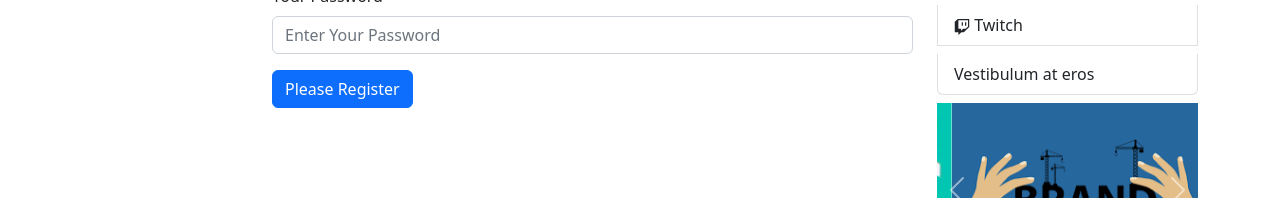
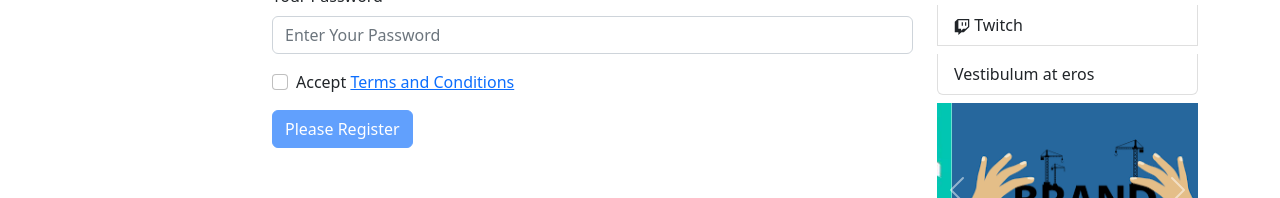
Before and after one commit to sazzadhossain1/viral-news-portal, a React (Create React App) app: page /register in a window 1280 px wide. Shown: the part 354-552 px from the top of the page. Built offline with nearby package versions, Linux system fonts and the light colour scheme; no server answers.

Commit message:
set term and condition check box

```diff
--- /dev/null
+++ b/src/Pages/Others/TermsAndConditions/TermsAndConditions.js
@@ -0,0 +1,15 @@
+import React from "react";
+import { Link } from "react-router-dom";
+
+const TermsAndConditions = () => {
+  return (
+    <div>
+      <h3>Here is our Terms and conditions</h3>
+      <p>
+        Go Back to <Link to="/register">Register</Link>
+      </p>
+    </div>
+  );
+};
+
+export default TermsAndConditions;
--- a/src/Pages/Register/Register.js
+++ b/src/Pages/Register/Register.js
@@ -2,9 +2,11 @@
 import Button from "react-bootstrap/Button";
 import Form from "react-bootstrap/Form";
 import { AuthContext } from "../../context/AuthProvider/AuthProvider";
+import { Link } from "react-router-dom";
 
 const Register = () => {
   const [error, setError] = useState("");
+  const [accepted, setAccepted] = useState(false);
   const { createUser } = useContext(AuthContext);
   const handleSubmit = (event) => {
     event.preventDefault();
@@ -28,6 +30,10 @@
         setError(error.message);
         console.log(error);
       });
+  };
+
+  const handleAccepted = (event) => {
+    setAccepted(event.target.checked);
   };
   return (
     <Form onSubmit={handleSubmit}>
@@ -66,9 +72,20 @@
           required
         />
       </Form.Group>
+      <Form.Group className="mb-3" controlId="formBasicCheckbox">
+        <Form.Check
+          type="checkbox"
+          onClick={handleAccepted}
+          label={
+            <>
+              Accept <Link to="/terms">Terms and Conditions</Link>
+            </>
+          }
+        />
+      </Form.Group>
 
       <p style={{ color: "red" }}>{error}</p>
-      <Button variant="primary" type="submit">
+      <Button variant="primary" type="submit" disabled={!accepted}>
         Please Register
       </Button>
     </Form>
--- a/src/Routes/Routes/Routes.js
+++ b/src/Routes/Routes/Routes.js
@@ -6,6 +6,7 @@
 import Login from "../../Pages/Login/Login";
 import Register from "../../Pages/Register/Register";
 import PrivateRoute from "../PrivateRoute/PrivateRoute";
+import TermsAndConditions from "../../Pages/Others/TermsAndConditions/TermsAndConditions";
 
 export const router = createBrowserRouter([
   {
@@ -41,6 +42,10 @@
         path: "/register",
         element: <Register></Register>,
       },
+      {
+        path: "/terms",
+        element: <TermsAndConditions></TermsAndConditions>,
+      },
     ],
   },
 ]);
```
